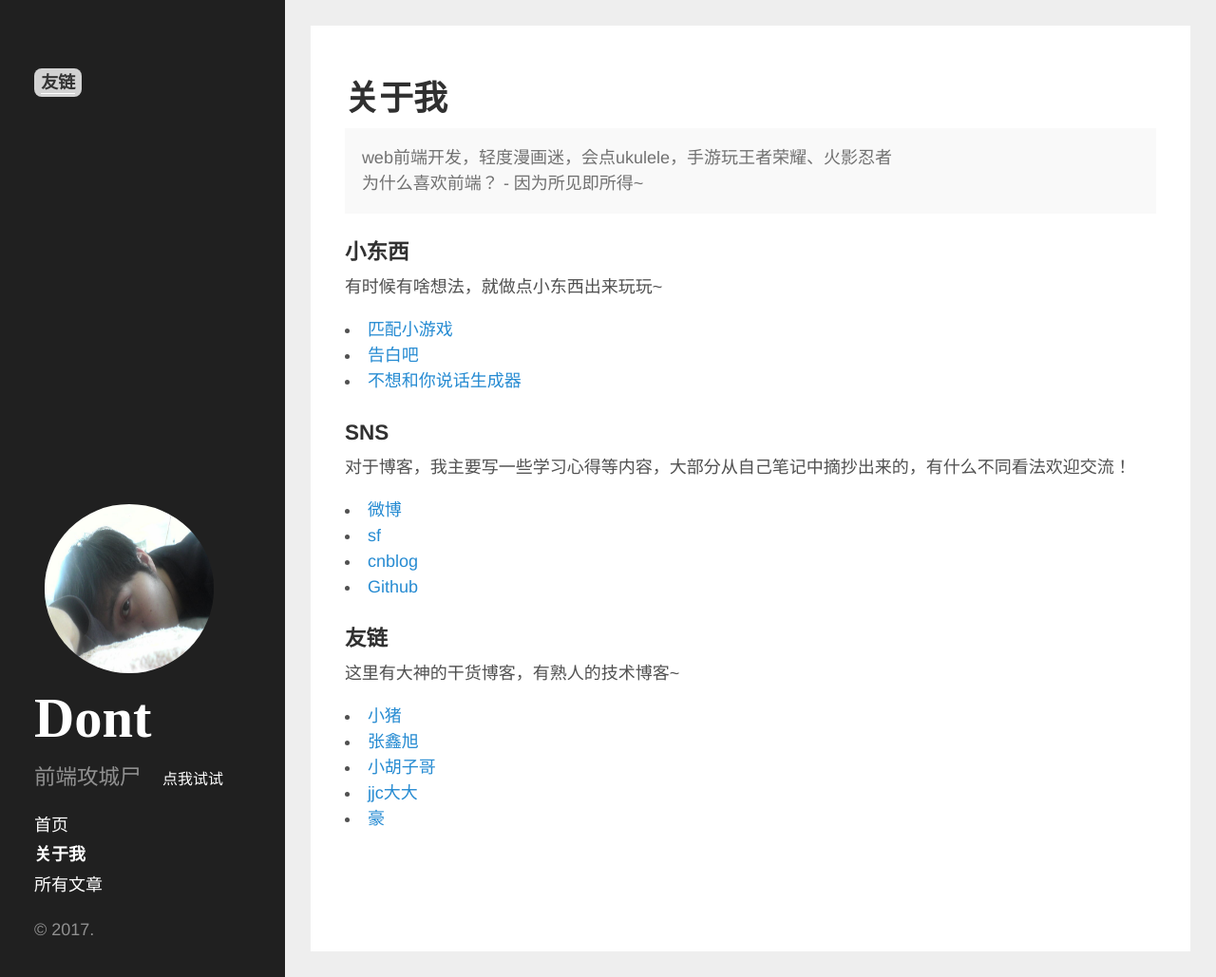
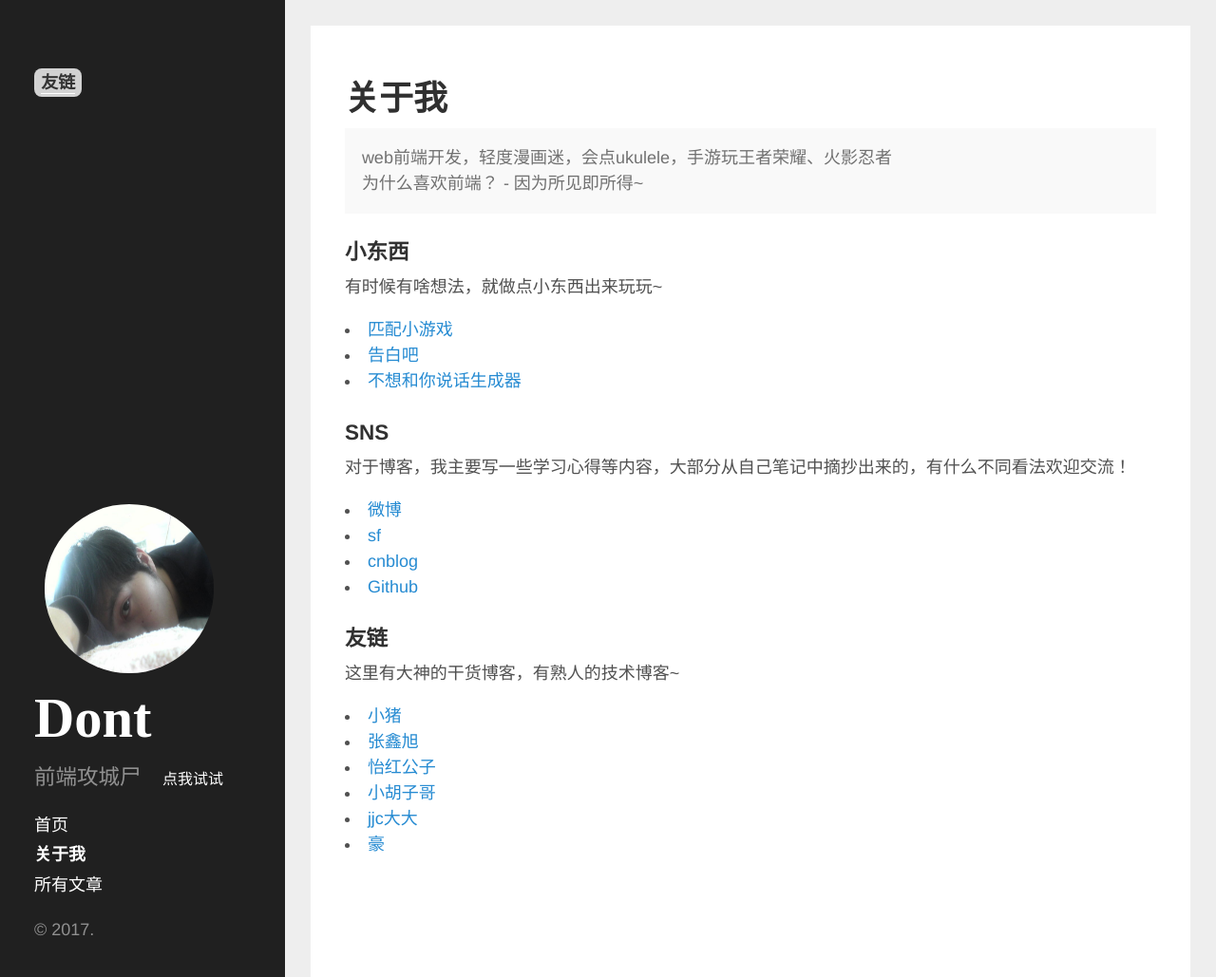
Before and after one commit to shellphon/githublog, a Jekyll site: the page built from about.md, in a window 1280 px wide and 1029 px high. Shown: the whole window at 95% size. Built offline with Jekyll 4.4.1, drawn with Linux system fonts in a browser that asks for light colours; comment, search, counter and statistics services are not loaded.

Commit message:
update friend url

```diff
--- a/_data/my.yml
+++ b/_data/my.yml
@@ -25,6 +25,9 @@ friendlinks:
   - name: 张鑫旭
     url: http://www.zhangxinxu.com/
 
+  - name: 怡红公子
+    url: https://imnerd.org/
+
   - name: 小胡子哥
     url: http://www.barretlee.com/
 
```
